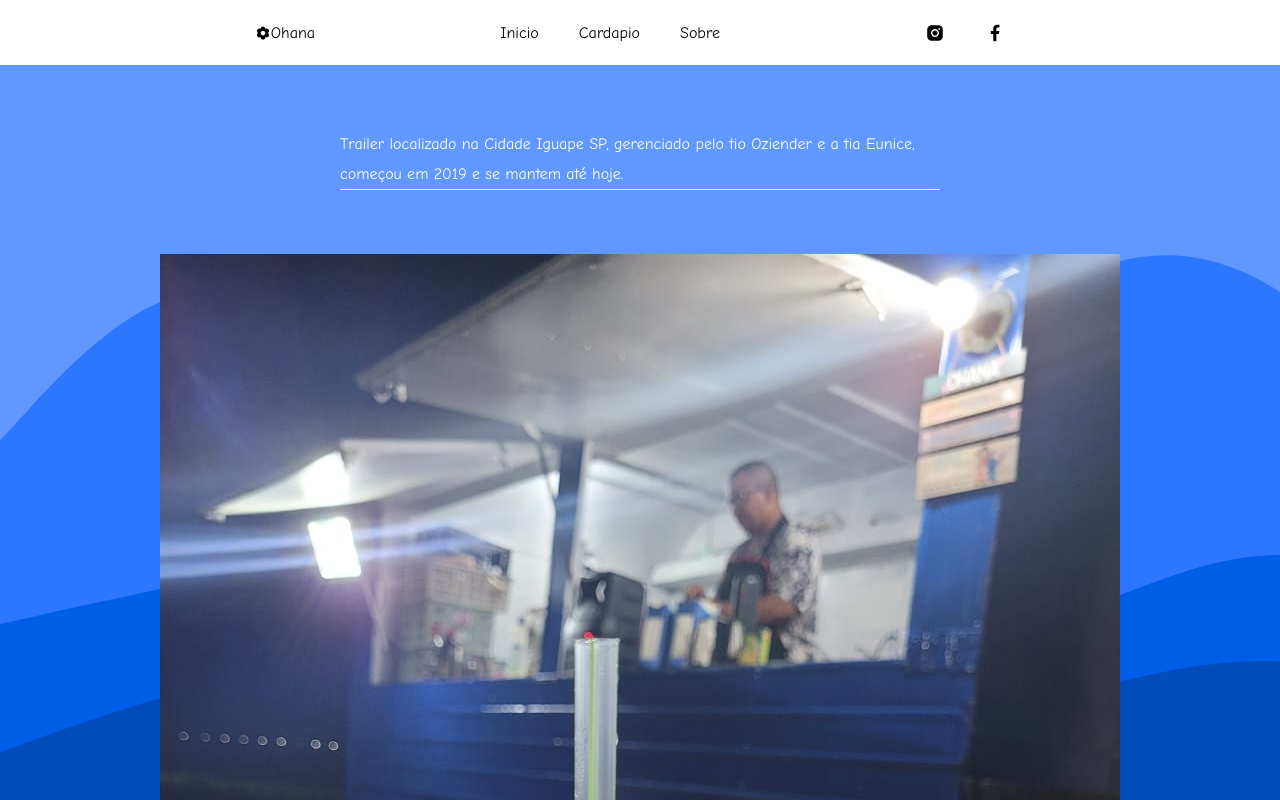
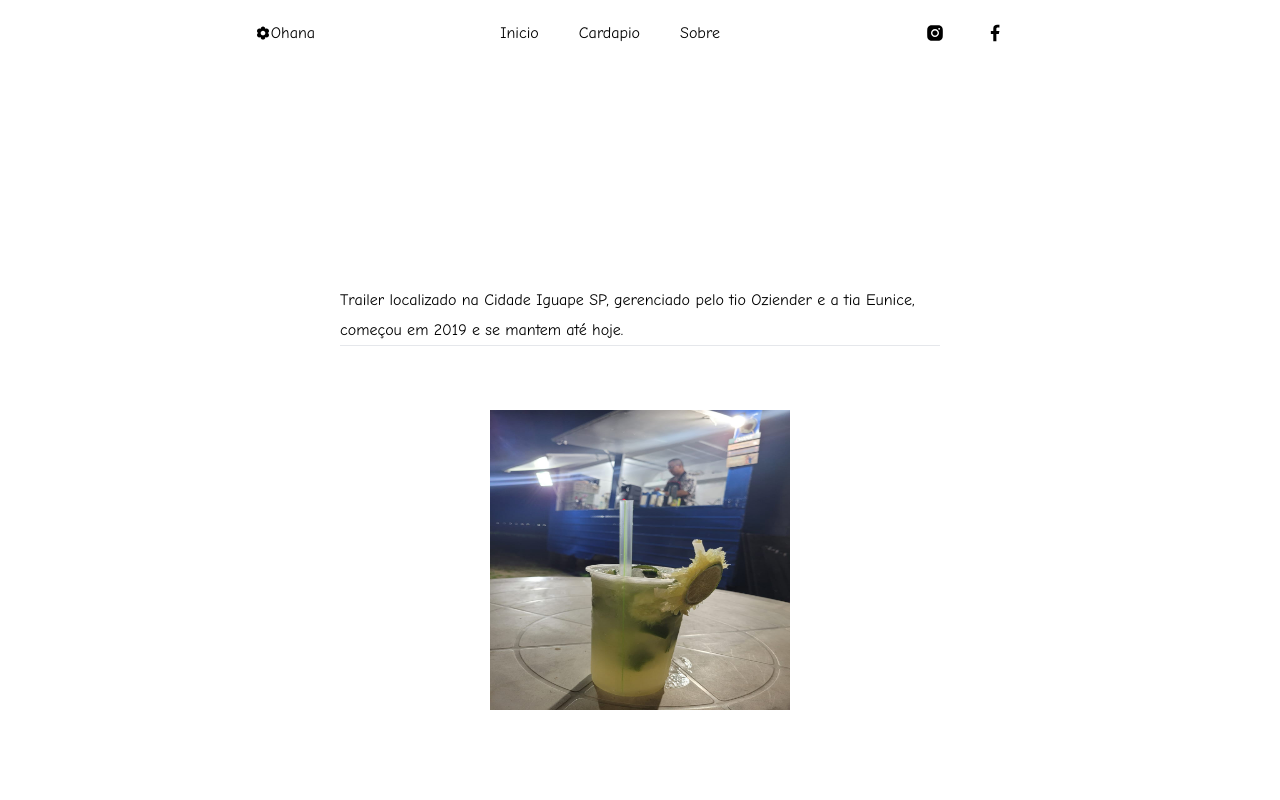
Before and after one commit to zzeis/SPA---Trailer, a React (Create React App) app: page /contact in a window 1280 px wide. Shown: the top 800 px of the page. Built offline with nearby package versions, Linux system fonts and the light colour scheme.

Commit message:
add new style

```diff
--- a/src/pages/Sobre/style.css
+++ b/src/pages/Sobre/style.css
@@ -1,14 +1,17 @@
 .container-sobre {
   display: flex;
   flex-wrap: wrap;
-  justify-content: space-evenly;
-  height: 100vh;
-  background-image: url("../../img/background.svg");
-  background-size: cover;
+  justify-content: center;
+  align-items: center;
+  flex-direction: column;
+}
+.container-sobre img {
+  width: 300px;
+  height: 300px;
 }
 .container-sobre p {
   margin: 5%;
   max-width: 600px;
   line-height: 30px;
-  color: #fff;
+  color: #000;
 }/*# sourceMappingURL=style.css.map */
--- a/src/pages/Sobre/style.scss
+++ b/src/pages/Sobre/style.scss
@@ -2,16 +2,19 @@
 .container-sobre{
     display: flex;
     flex-wrap: wrap;
-    justify-content: space-evenly;
-    height: 100vh;
-    background-image: url("../../img/background.svg");
+    justify-content: center;
+    align-items: center;
+    flex-direction: column;
 
-    background-size: cover;
+    img{
+        width: 300px;
+        height: 300px;
 
+    }
     p{
         margin: 5%;
         max-width: 600px;
         line-height: 30px;
-        color: #fff;
+        color: #000;
     }
 }
```
Also changed, not shown: 1 other file (tests, documents, lock files or other folders).
